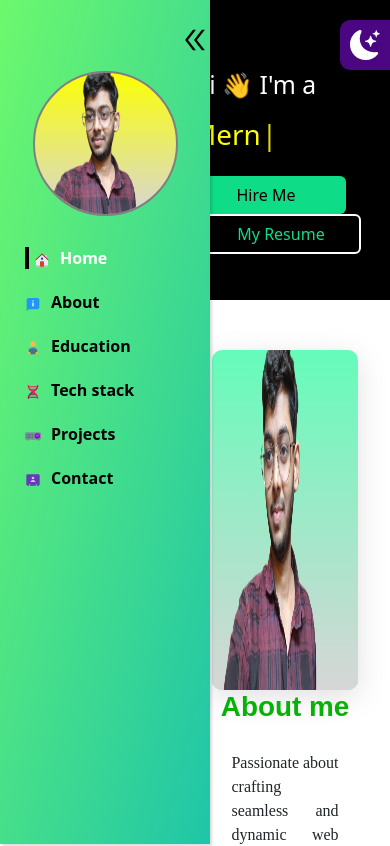
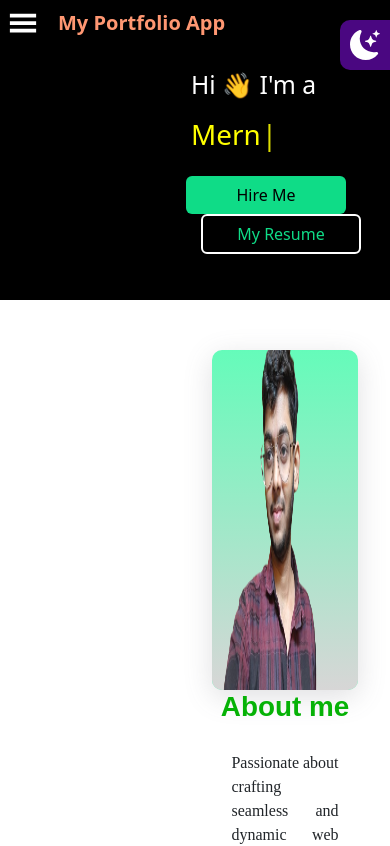
Before and after one commit to amitvarma52/portfolio, a React (Create React App) app: page / in a window 390 px wide. Shown: the top 846 px of the page. Built offline with nearby package versions, Linux system fonts and the light colour scheme.

Commit message:
hamburger added

```diff
--- a/src/App.js
+++ b/src/App.js
@@ -2,6 +2,7 @@ import { useTheme } from "./context/ThemeContext";
 import ScrollToTop from "react-scroll-to-top";
 import './App.css';
 import "bootstrap/dist/css/bootstrap.min.css"
+import MobileNav from "./Components/MobileNav/MobileNav";
 import Layout from './Pages/layout/Layout';
 import About from './Pages/About/About';
 import Techstack from './Pages/Techstack/Techstack';
@@ -12,7 +13,8 @@ function App() {
 const [theme]=useTheme()
   return (
     <>
-    <div id={theme} >
+    <div id={theme}>
+    <MobileNav></MobileNav>
     <Layout></Layout>
     <div className='container'>
     <About></About>
--- a/src/Components/Menu/Menu.css
+++ b/src/Components/Menu/Menu.css
@@ -12,7 +12,7 @@
   box-shadow: rgba(100, 1x00, 111, 0.2) 0px 7px 29px 0px;
 }
 .nav-item{
-  color: black;
+  color: #4affb6;
   margin-top: 30px;
   margin-left: 25px;
   font-weight: 600;
@@ -25,11 +25,11 @@
   margin-right: 10px;
 }
 .nav-link .active{
-  color: white;
+  color: yellow;
   text-decoration: none;
   padding-left: 5px;
-  border-left: 4px solid black;
+  border-left: 4px solid #4affb6;
 }
 .nav-link:hover{
-  color: white;
+  color: black;
 }
--- /dev/null
+++ b/src/Components/MobileNav/MobileNav.css
@@ -0,0 +1,38 @@
+.mobile-nav{
+  overflow: hidden;
+  position: fixed;
+  top: 0;
+  width: 100%;
+  z-index: 1;
+}
+.mobile-nav-header{
+  height: 50px;
+  width: 100%;
+  background-color: rgba(0, 0, 0, 0.585);
+  padding: 8px;
+}
+.mobile-nav-title{
+  margin-left: 20px;
+  color: rgb(255, 151, 114);
+  font-weight: bold;
+  text-transform: capitalize;
+  vertical-align: middle;
+  font-size: 20px;
+}
+.mobile-nav-icon{
+  color: white;
+  cursor: pointer;
+}
+.mobile-nav-menu .nav-items{
+  height: auto;
+  width: 200px;
+  background-color: rgb(58, 23, 90);
+  padding: 10px;
+  padding-bottom: 20px;
+  border-bottom-right-radius: 10px;
+}
+@media (min-width:600px) {
+  .mobile-nav{
+    display: none;
+  }
+}
--- /dev/null
+++ b/src/Components/MobileNav/MobileNav.js
@@ -0,0 +1,136 @@
+import React from "react";
+import { GiHamburgerMenu } from "react-icons/gi";
+import "./MobileNav.css";
+import { ImCross } from "react-icons/im";
+import { Link } from "react-scroll";
+import {
+  FcHome,
+  FcAbout,
+  FcPortraitMode,
+  FcBiotech,
+  FcVideoProjector,
+  FcReadingEbook,
+  FcVoicePresentation,
+  FcBusinessContact,
+} from "react-icons/fc";
+import { useState } from "react";
+const MobileNav = () => {
+  const [open, setOpen] = useState(false);
+  const handleOpen = () => {
+    setOpen(!open);
+  };
+  const handleMenuClick = () => {
+    setOpen(false);
+  };
+  return (
+    <>
+      <div className="mobile-nav">
+        <div className="mobile-nav-header">
+          {open ? (
+            <ImCross
+              onClick={handleOpen}
+              size={30}
+              className="mobile-nav-icon"
+            />
+          ) : (
+            <GiHamburgerMenu
+              onClick={handleOpen}
+              size={30}
+              className="mobile-nav-icon"
+            />
+          )}
+          <span className="mobile-nav-title">my portfolio app</span>
+        </div>
+        {open && (
+          <div className="mobile-nav-menu">
+            <div className="nav-items">
+              <div className="nav-item">
+                <div className="nav-link">
+                  <Link
+                    onClick={handleMenuClick}
+                    to="home"
+                    spy={true}
+                    smooth={true}
+                    duration={100}
+                    offset={-100}
+                  >
+                    <FcHome />
+                    Home
+                  </Link>
+                </div>
+                <div className="nav-link">
+                  <Link
+                    onClick={handleMenuClick}
+                    to="about"
+                    spy={true}
+                    smooth={true}
+                    duration={100}
+                    offset={-100}
+                  >
+                    <FcAbout />
+                    About
+                  </Link>
+                </div>
+                <div className="nav-link">
+                  <Link
+                    onClick={handleMenuClick}
+                    to="education"
+                    spy={true}
+                    smooth={true}
+                    duration={100}
+                    offset={-100}
+                  >
+                    <FcReadingEbook />
+                    Education
+                  </Link>
+                </div>
+                <div className="nav-link">
+                  <Link
+                    onClick={handleMenuClick}
+                    to="techstack"
+                    spy={true}
+                    smooth={true}
+                    duration={100}
+                    offset={-100}
+                  >
+                    <FcBiotech />
+                    Tech stack
+                  </Link>
+                </div>
+                <div className="nav-link">
+                  <Link
+                    onClick={handleMenuClick}
+                    to="projects"
+                    spy={true}
+                    smooth={true}
+                    duration={100}
+                    offset={-100}
+                  >
+                    <FcVideoProjector />
+                    Projects
+                  </Link>
+                </div>
+                {/* <div className='nav-link'><Link to='work' spy={true} smooth={true} duration={100} offset={-100}><FcPortraitMode />Work experience</Link></div> */}
+                <div className="nav-link">
+                  <Link
+                    onClick={handleMenuClick}
+                    to="contact"
+                    spy={true}
+                    smooth={true}
+                    duration={100}
+                    offset={-100}
+                  >
+                    <FcBusinessContact />
+                    Contact
+                  </Link>
+                </div>
+              </div>
+            </div>
+          </div>
+        )}
+      </div>
+    </>
+  );
+};
+
+export default MobileNav;
--- a/src/Pages/layout/Layout.css
+++ b/src/Pages/layout/Layout.css
@@ -5,9 +5,10 @@
 .sidebar{
   height: 100vh;
   /* background-color: #358335; */
-  background-image: linear-gradient(to bottom right, #00C0FF, #4218B8);
-  background-image: linear-gradient(to bottom right, #38A2D7, #561139);
-  background-image: linear-gradient(to bottom right, #6df86d, #1FC5A8);
+  /* background-image: linear-gradient(to bottom right, #00C0FF, #4218B8);
+  background-image: linear-gradient(to bottom right, #38A2D7, #561139); */
+  background-color: rgb(68, 19, 114);
+  /* background-image: linear-gradient(to bottom right, #6df86d, #1FC5A8); */
   width: 90px;
   box-shadow: rgba(0, 0, 0, 0.15) 1.95px 1.95px 2.6px;
   position: fixed;
@@ -30,3 +31,8 @@
 .sidebar-toggle-icon p svg:hover{
   color: white;
 }
+@media (max-width:600px) {
+  .sidebar{
+    display: none;
+  }
+}
```
